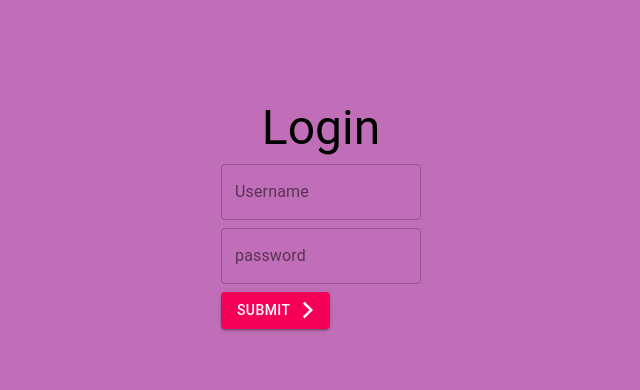
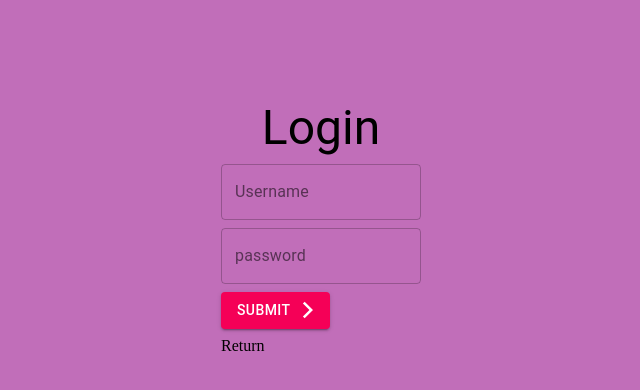
Before and after one commit to marcferraro/waveforming, a React (Create React App) app: page /login in a window 1280 px wide. Shown: the top 390 px of the page, without its empty margins (319-959 px from the left). Built offline with nearby package versions, Linux system fonts and the light colour scheme.

Commit message:
return button added to login

```diff
--- a/src/components/login.js
+++ b/src/components/login.js
@@ -88,6 +88,7 @@ const Login = props => {
                     <Grid item>
                         <Button type="submit" variant="contained" color="secondary"endIcon={<ArrowForwardIosIcon />}>Submit</Button>
                     </Grid>
+                    <Link to='/' style={{ textDecoration: 'none', color: 'inherit' }}>Return</Link>
                 </form>
             </Grid>
             <Grid item>
```
